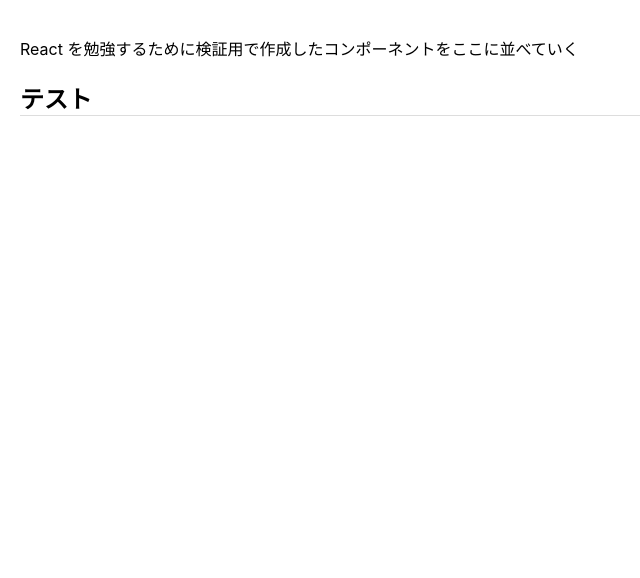
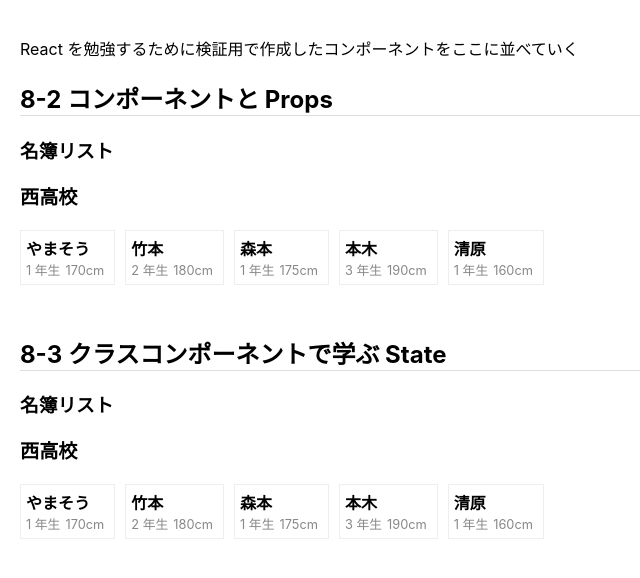
Before and after one commit to Ya-masou/react-playground, a React (Create React App) app: page / in a window 1280 px wide. Shown: the top 578 px of the page, without its empty margins (0-640 px from the left). Built offline with nearby package versions, Linux system fonts and the light colour scheme.

Commit message:
8-2 検証追加

```diff
--- a/src/App.css
+++ b/src/App.css
@@ -2,6 +2,9 @@
   padding: 20px;
 }
 
-h2.section-title {
+.section {
+  margin-bottom: 50px;
+}
+.section h2.title {
   border-bottom: 1px solid #ddd;
 }
--- a/src/App.tsx
+++ b/src/App.tsx
@@ -1,10 +1,18 @@
 import './App.css';
+import Characters from "./playgroundComponents/8_2/Characters"
 
 function App() {
   return (
     <div className="App">
       <p>React を勉強するために検証用で作成したコンポーネントをここに並べていく</p>
-      <h2 className="section-title">テスト</h2>
+      <div className="section">
+        <h2 className="title">8-2 コンポーネントと Props </h2>
+        <Characters />
+      </div>
+      <div className="section">
+        <h2 className="title">8-3 クラスコンポーネントで学ぶ State </h2>
+        <Characters />
+      </div>
     </div>
   );
 }
--- /dev/null
+++ b/src/playgroundComponents/8_2/CharacterList.tsx
@@ -0,0 +1,34 @@
+import React, { FC } from "react"
+
+export type Character = {
+  id: number;
+  name: string;
+  grade: number;
+  height?: number;
+}
+
+type Props = {
+  school: string;
+  characters: Character[];
+}
+
+const CharacterList: FC<Props> = ({ school, characters }) => (
+  <>
+    <div className="school-name">{ school }</div>
+    <div className="name-list">
+      {
+        characters.map(character => (
+          <div className="name-list__item" key={character.id}>
+            <div className="name-list__item--name">{ character.name }</div>
+            <div className="name-list__item--meta">
+              <div> { character.grade } 年生 </div>
+              <div> { character.height ?? "???" }cm </div>
+            </div>
+          </div>
+        ))
+      }
+    </div>
+  </>
+)
+
+export default CharacterList
--- /dev/null
+++ b/src/playgroundComponents/8_2/Characters.tsx
@@ -0,0 +1,49 @@
+import React, { FC } from "react"
+import CharacterList, { Character } from "./CharacterList"
+import "./style.css"
+
+const App: FC = () => {
+  const characters: Character[] = [
+    {
+      id: 1,
+      name: "やまそう",
+      grade: 1,
+      height: 170.0,
+    },
+    {
+      id: 2,
+      name: "竹本",
+      grade: 2,
+      height: 180.0,
+    },
+    {
+      id: 3,
+      name: "森本",
+      grade: 1,
+      height: 175.0,
+    },
+    {
+      id: 4,
+      name: "本木",
+      grade: 3,
+      height: 190.0,
+    },
+    {
+      id: 5,
+      name: "清原",
+      grade: 1,
+      height: 160.0,
+    },
+  ]
+
+  return (
+    <div className="container">
+      <header>
+        <h3>名簿リスト</h3>
+      </header>
+      <CharacterList school="西高校" characters={characters} />
+    </div>
+  )
+}
+
+export default App
--- /dev/null
+++ b/src/playgroundComponents/8_2/style.css
@@ -0,0 +1,27 @@
+.school-name {
+  font-size: 1.2rem;
+  font-weight: 600;
+}
+
+.name-list {
+  display: flex;
+  margin: 20px 0;
+}
+
+.name-list__item {
+  margin-right: 10px;
+  padding: 5px;
+  border: solid 1px #eee;
+}
+
+.name-list__item--name {
+  font-weight: 600;
+}
+.name-list__item--meta {
+  font-size: .8rem;
+  color: #888;
+}
+.name-list__item--meta > div {
+  display: inline-block;
+  margin-right: 5px;
+}
```
Also changed, not shown: src/playgruondComponents/8_2/Character.tsx (deleted), src/playgruondComponents/8_2/CharacterList.tsx (deleted).
